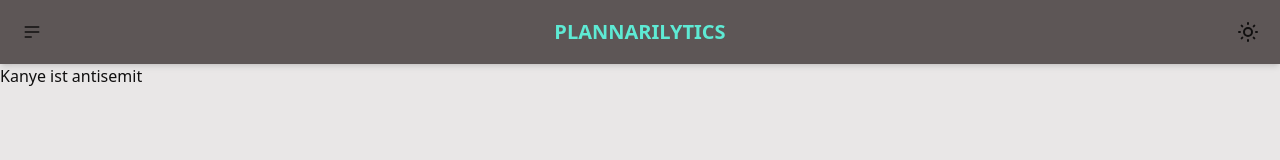
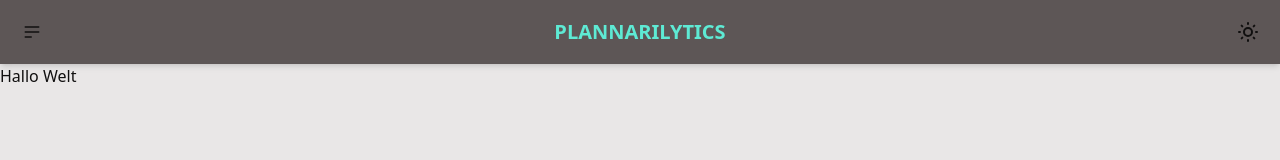
Before and after one commit to FatManWalking/plennarylitics, a SvelteKit app in the folder frontend/: page /parteistatistik in a window 1280 px wide. Shown: the top 160 px of the page. Built offline with nearby package versions, Linux system fonts and the light colour scheme.

Commit message:
Update +page.svelte

```diff
--- a/frontend/src/routes/parteistatistik/+page.svelte
+++ b/frontend/src/routes/parteistatistik/+page.svelte
@@ -1 +1 @@
-<h1>Kanye ist antisemit</h1>
+<h1>Hallo Welt</h1>
```
